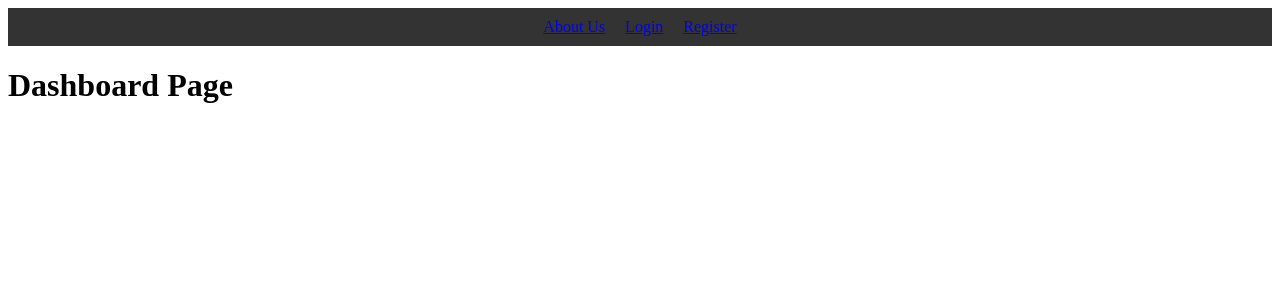
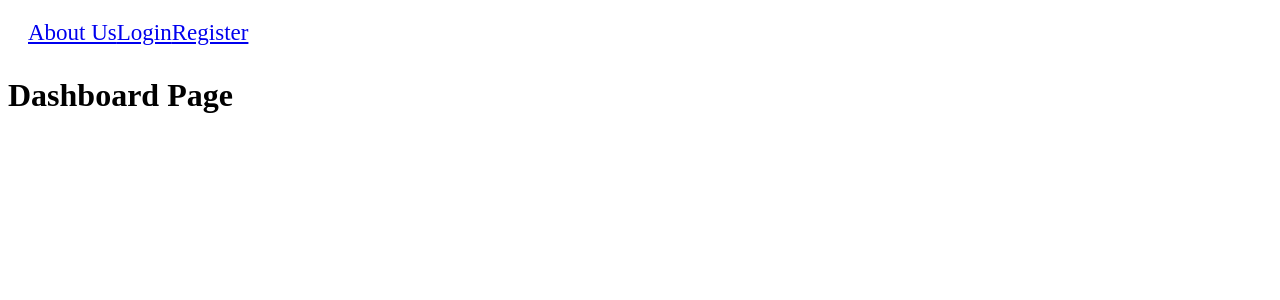
Before and after one commit to Coffee58511867/next-folder-structure, a Next.js app: page /pages/dashboard in a window 1280 px wide. Shown: the top 300 px of the page. Built offline with nearby package versions, Linux system fonts and the light colour scheme.

Commit message:
Created pages

```diff
--- a/src/app/components/Header/page.tsx
+++ b/src/app/components/Header/page.tsx
@@ -1,43 +1,17 @@
-'use client'
-
-import React from 'react';
-import Link from 'next/link';
+import React from 'react'
+import Link from 'next/link'
+import "../../styles/Header.css"
 
 const Header = () => {
   return (
-    <div style={styles.header}>
-      <div style={styles.linksContainer}>
-        <Link href='/pages/register' >About Us</Link>
-        <Link href='/pages/Login' >Login</Link>
+    <div>
+      <div style={{ padding: 10, fontSize: 23, margin: 10}}>
+        <Link href='/pages/register'>About Us</Link>
+        <Link href='/pages/Login'>Login</Link>
         <Link href='/pages/register'>Register</Link>
       </div>
     </div>
-  );
-};
+  )
+}
 
-const styles = {
-  header: {
-    backgroundColor: '#333',
-    padding: '10px 0',
-  },
-  linksContainer: {
-    display: 'flex',
-    justifyContent: 'center',
-    alignItems: 'center',
-    gap: '20px',
-  },
-  link: {
-    color: 'white',
-    textDecoration: 'none',
-    fontSize: '18px',
-    fontWeight: 'bold',
-    textTransform: 'uppercase',
-    letterSpacing: '1px',
-    padding: '8px 16px',
-    border: '1px solid white',
-    borderRadius: '4px',
-    transition: 'background-color 0.3s, color 0.3s',
-  },
-};
-
-export default Header;
+export default Header
```
